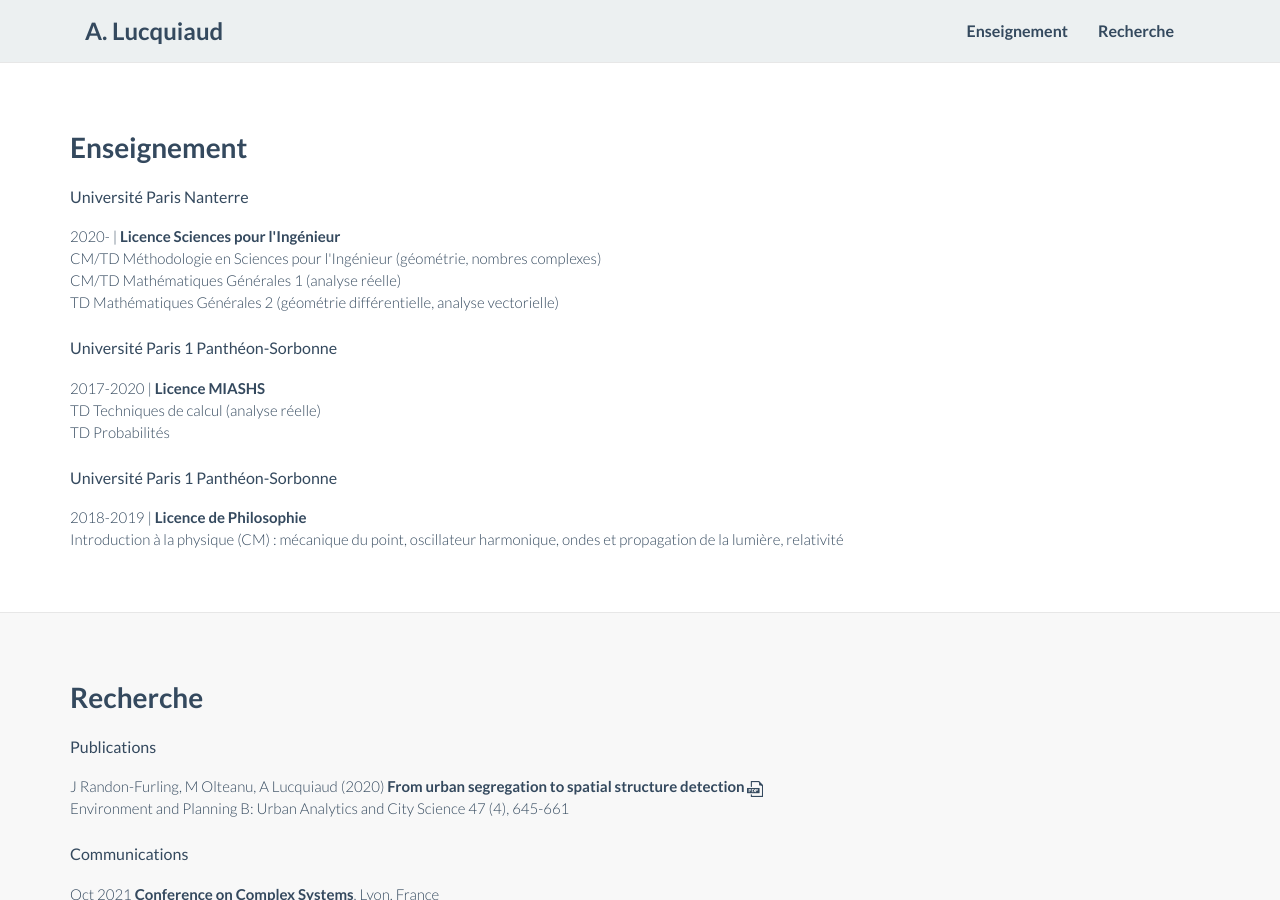
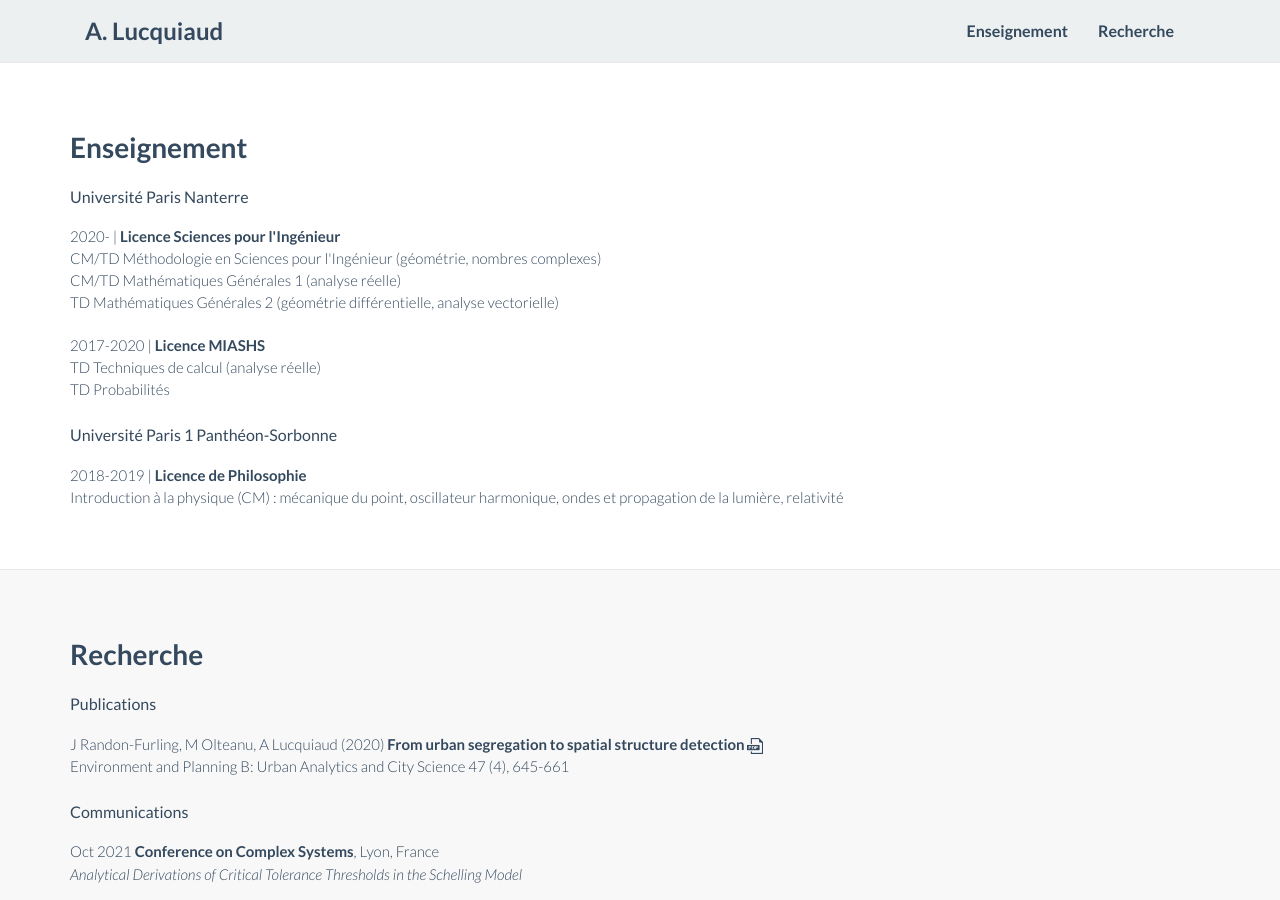
Before and after one commit to alucquiaud/alucquiaud.github.io, a Jekyll site: the page index.html, which Jekyll copies as it is, in a window 1280 px wide and 900 px high. Built offline with Jekyll 4.4.1, drawn with Linux system fonts in a browser that asks for light colours; nearby versions of some CDN libraries.

Commit message:
Update index.html

```diff
--- a/index.html
+++ b/index.html
@@ -110,8 +110,6 @@
 
 				TD Mathématiques Générales 2 (géométrie différentielle, analyse vectorielle)</p>
 
-Université Paris 1 Panthéon-Sorbonne
-
 			<p class="lead">  2017-2020 | <b>Licence MIASHS</b><br>
 
 				TD Techniques de calcul (analyse réelle) <br>
```
